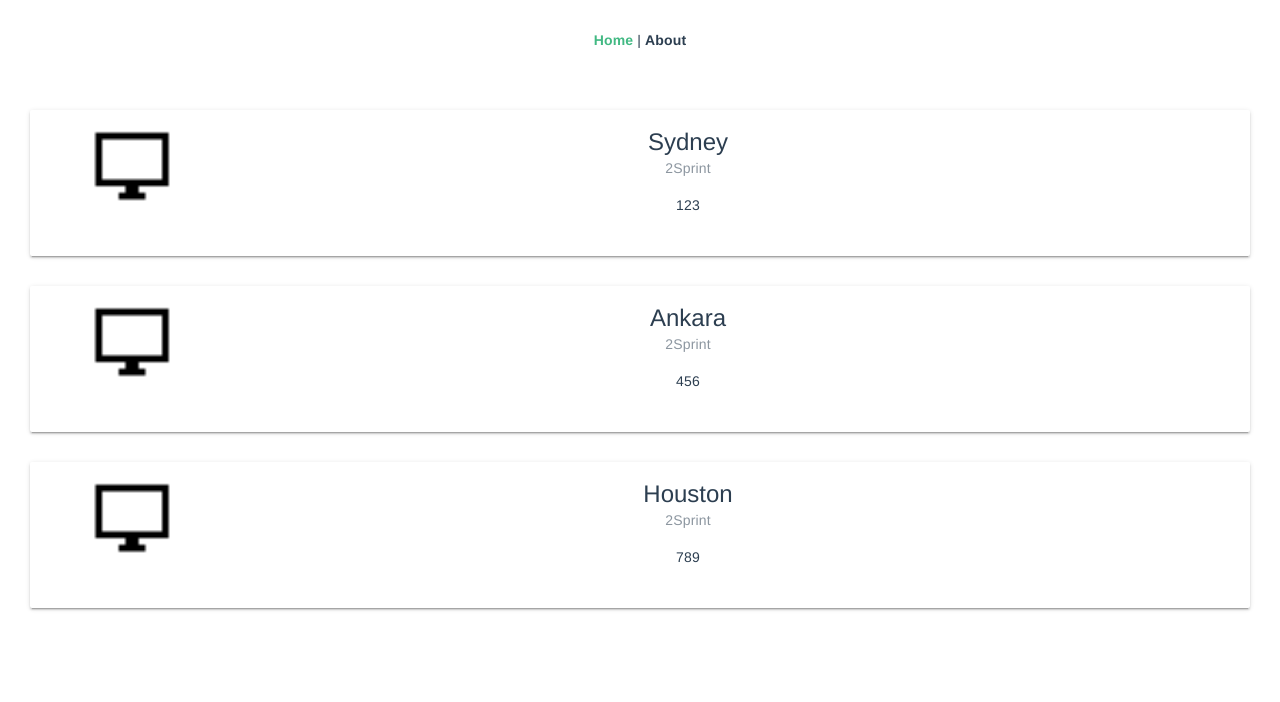
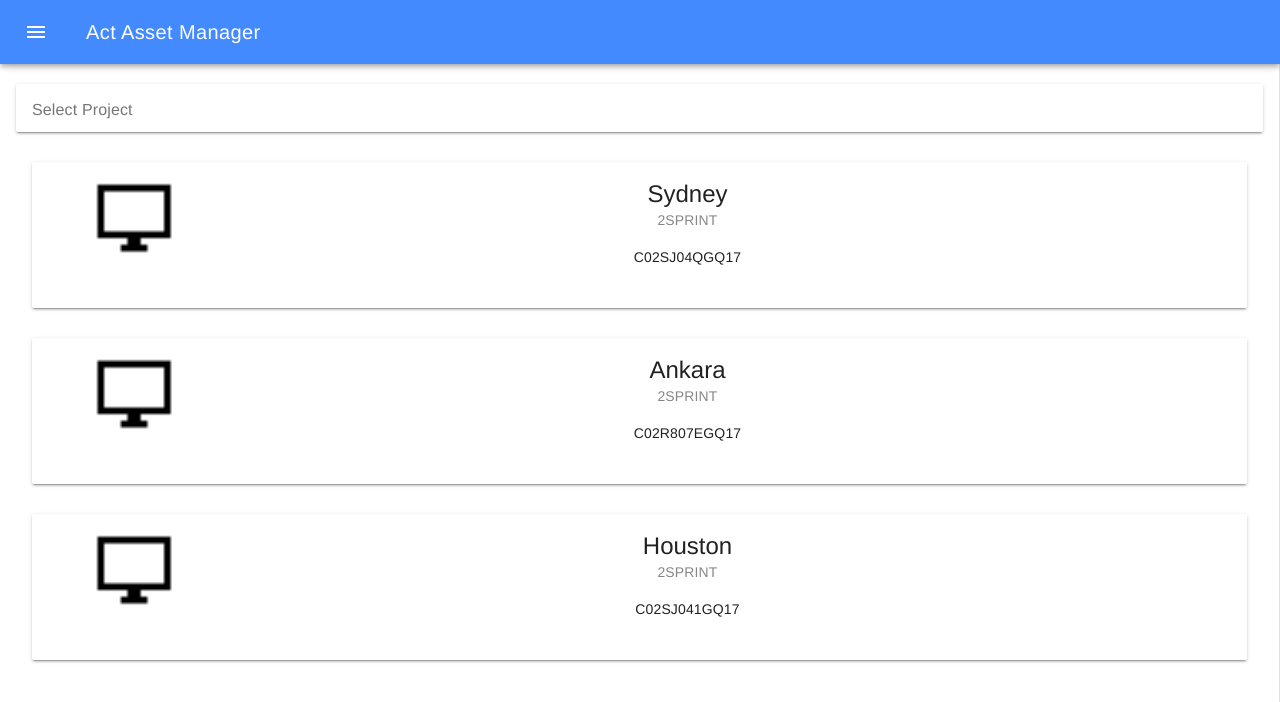
Before and after one commit to gregor77/assets-manager, a Vue app: page / in a window 1280 px wide. Shown: the top 702 px of the page. Built offline with nearby package versions, Linux system fonts and the light colour scheme.

Commit message:
Add navigation and search bar

```diff
--- a/public/index.html
+++ b/public/index.html
@@ -5,9 +5,10 @@
     <meta http-equiv="X-UA-Compatible" content="IE=edge">
     <meta name="viewport" content="width=device-width,initial-scale=1.0">
     <link rel="icon" href="<%= BASE_URL %>favicon.ico">
+    <link rel="stylesheet" href="//fonts.googleapis.com/css?family=Roboto:400,500,700,400italic|Material+Icons">
     <title>assets-manager</title>
   </head>
-  <body>
+  <body style="height: 100%;">
     <noscript>
       <strong>We're sorry but assets-manager doesn't work properly without JavaScript enabled. Please enable it to continue.</strong>
     </noscript>
--- a/src/App.vue
+++ b/src/App.vue
@@ -1,12 +1,55 @@
 <template>
-  <div id="app">
-    <div id="nav">
-      <router-link to="/">Home</router-link> |
-      <router-link to="/about">About</router-link>
-    </div>
-    <router-view/>
+  <div id="app" class="page-container">
+    <md-app id="md-app" md-mode="fixed">
+      <md-app-toolbar class="md-dense md-primary">
+        <div class="md-toolbar-row">
+          <div class="md-toolbar-section-start">
+            <md-button class="md-icon-button" @click="menuVisible = !menuVisible">
+              <md-icon>menu</md-icon>
+            </md-button>
+            <span class="md-title">Act Asset Manager</span>
+          </div>
+        </div>
+      </md-app-toolbar>
+
+      <md-app-drawer id="navigation" :md-active.sync="menuVisible">
+        <md-toolbar class="md-transparent" md-elevation="0">Navigation</md-toolbar>
+
+        <md-list>
+          <md-list-item>
+            <md-icon>move_to_assets</md-icon>
+            <span class="md-list-item-text">
+              <router-link to="/">Assets</router-link>
+            </span>
+          </md-list-item>
+
+          <md-list-item>
+            <md-icon>mob_to_about</md-icon>
+            <span class="md-list-item-text">
+              <router-link to="/about">About</router-link>
+            </span>
+          </md-list-item>
+        </md-list>
+      </md-app-drawer>
+
+      <md-app-content>
+        <router-view/>
+      </md-app-content>
+    </md-app>
   </div>
+
 </template>
+
+<script>
+export default {
+  name: 'app',
+  data() {
+    return {
+      menuVisible: false,
+    };
+  },
+};
+</script>
 
 <style lang="scss">
 #app {
@@ -15,6 +58,10 @@
   -moz-osx-font-smoothing: grayscale;
   text-align: center;
   color: #2c3e50;
+  height: 100%;
+}
+#md-app {
+  height: 100%;
 }
 #nav {
   padding: 30px;
--- a/src/components/AssetCardView/AssetCardView.vue
+++ b/src/components/AssetCardView/AssetCardView.vue
@@ -28,7 +28,7 @@ export default {
   computed: {
     thumbnail() {
       const { type } = this.asset;
-      if (type === 'mac') {
+      if (type === 'iMac') {
         return macImage;
       }
       return helpImage;
--- a/src/components/Assets/Assets.vue
+++ b/src/components/Assets/Assets.vue
@@ -1,5 +1,13 @@
 <template>
     <div class="Assets">
+      <md-autocomplete
+        v-model="selectedProject"
+        :md-options="projects"
+        md-layout="box"
+        md-dense>
+        <label>Select Project</label>
+      </md-autocomplete>
+
       <div v-for="(asset, index) in assets" :key="index">
         <AssetCardView v-bind:asset="asset" />
       </div>
@@ -15,27 +23,34 @@ export default {
   },
   data() {
     return {
+      selectedProject: '',
+      projects: [
+        '2SPRINT',
+        'MSS',
+        'Cello',
+        'e-store',
+      ],
       assets: [
         {
           id: 1,
-          type: 'mac',
+          type: 'iMac',
           name: 'Sydney',
-          project: '2Sprint',
-          serialNo: '123',
+          project: '2SPRINT',
+          serialNo: 'C02SJ04QGQ17',
         },
         {
           id: 2,
-          type: 'mac',
+          type: 'iMac',
           name: 'Ankara',
-          project: '2Sprint',
-          serialNo: '456',
+          project: '2SPRINT',
+          serialNo: 'C02R807EGQ17',
         },
         {
           id: 3,
-          type: 'mac',
+          type: 'iMac',
           name: 'Houston',
-          project: '2Sprint',
-          serialNo: '789',
+          project: '2SPRINT',
+          serialNo: 'C02SJ041GQ17',
         },
       ],
     };
--- a/src/main.js
+++ b/src/main.js
@@ -1,6 +1,7 @@
 import Vue from 'vue';
 import VueMaterial from 'vue-material';
 import 'vue-material/dist/vue-material.min.css';
+import 'vue-material/dist/theme/default.css';
 
 import App from './App.vue';
 import router from './router';
--- a/src/views/About.vue
+++ b/src/views/About.vue
@@ -1,5 +1,5 @@
 <template>
   <div class="about">
-    <h1>This is an about page</h1>
+    <h1>We are Agile Core Team</h1>
   </div>
 </template>
```
Also changed, not shown: 2 other files (tests, documents, lock files or other folders).
